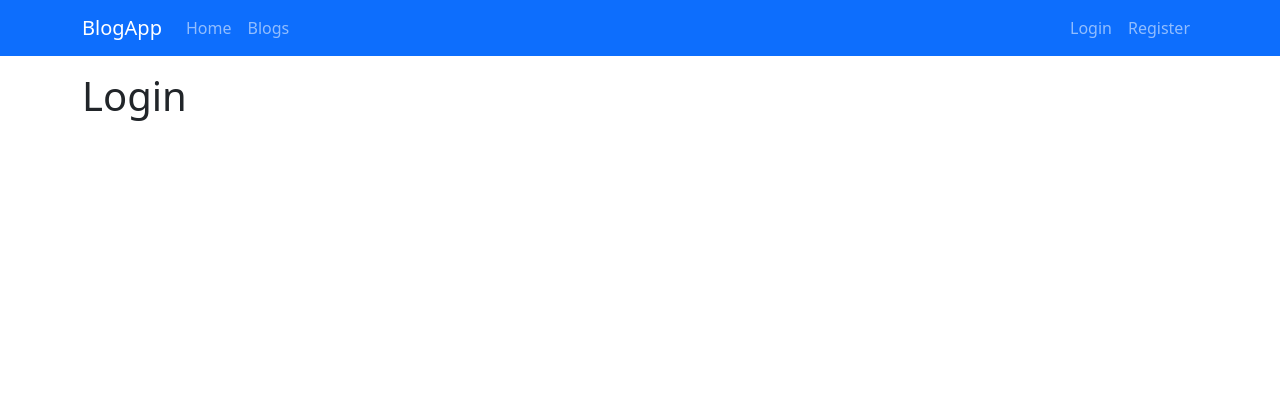
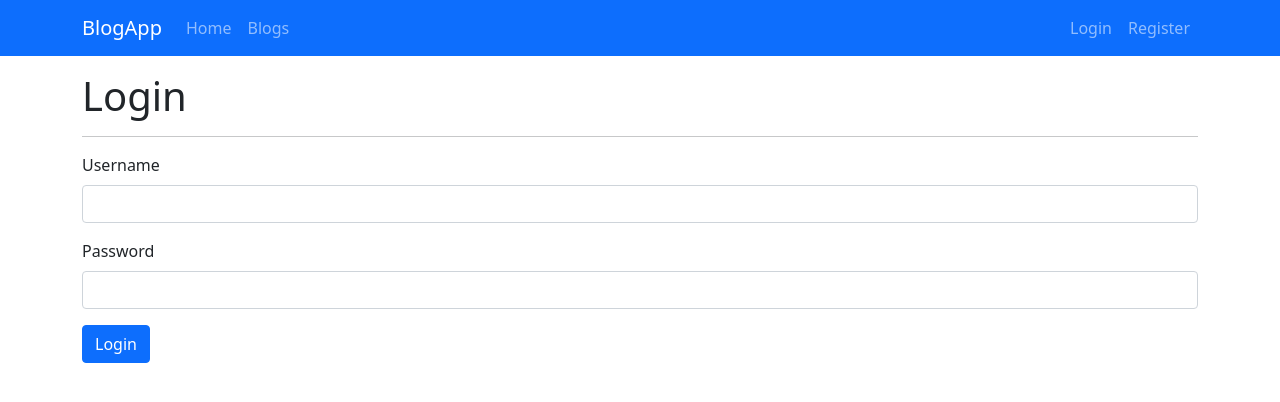
Before and after one commit to aabdullahgungor/Blog-App-Django, a Django app: page /account/login in a window 1280 px wide. Shown: the top 402 px of the page. Run offline with Django 3.2, Linux system fonts and the light colour scheme; some libraries are stand-ins or nearby versions.

Commit message:
User Login Added

```diff
--- a/account/templates/account/login.html
+++ b/account/templates/account/login.html
@@ -10,9 +10,33 @@
 {% block content %}
 
 <div class="container mt-3">
-    <h1>Login</h1>
-  </div>
+    <div class="col">
+        <h1>Login</h1>
+        <hr>
 
+        <form action="{% url 'login' %}" method="POST">
+            {% csrf_token %}
+            {% if error %}
+            <div class="alert alert-danger">
+                {{error}}
+            </div>
+            {% endif %}
+            <div class="mb-3">
+                <label for="username" class="form-label">Username</label>
+                <input type="text" class="form-control" name="username">
+            </div>
+            <div class="mb-3">
+                <label for="password" class="form-label">Password</label>
+                <input type="text" class="form-control" name="password">
+            </div>
+
+            <div class="mb-3">
+
+            </div>
+            <input type="submit" value="Login" class="btn btn-primary">
+        </form>
+    </div>
+</div>
 
 {% endblock %}
 
--- a/account/views.py
+++ b/account/views.py
@@ -1,8 +1,23 @@
 from django.shortcuts import redirect, render
+from django.contrib.auth import authenticate, login
 
 # Create your views here.
 
 def login_request(request):
+    if request.method == "POST":
+        username = request.POST["username"]
+        password = request.POST["password"]
+
+        user = authenticate(request, username = username, password = password)
+
+        if user is not None:
+            login(request, user)
+            return redirect("home")
+        else:
+            return render(request, "account/login.html", {
+                "error": "username ya da parola yanlış"
+            })
+
     return render(request, "account/login.html")
 
 def register_request(request):
```
